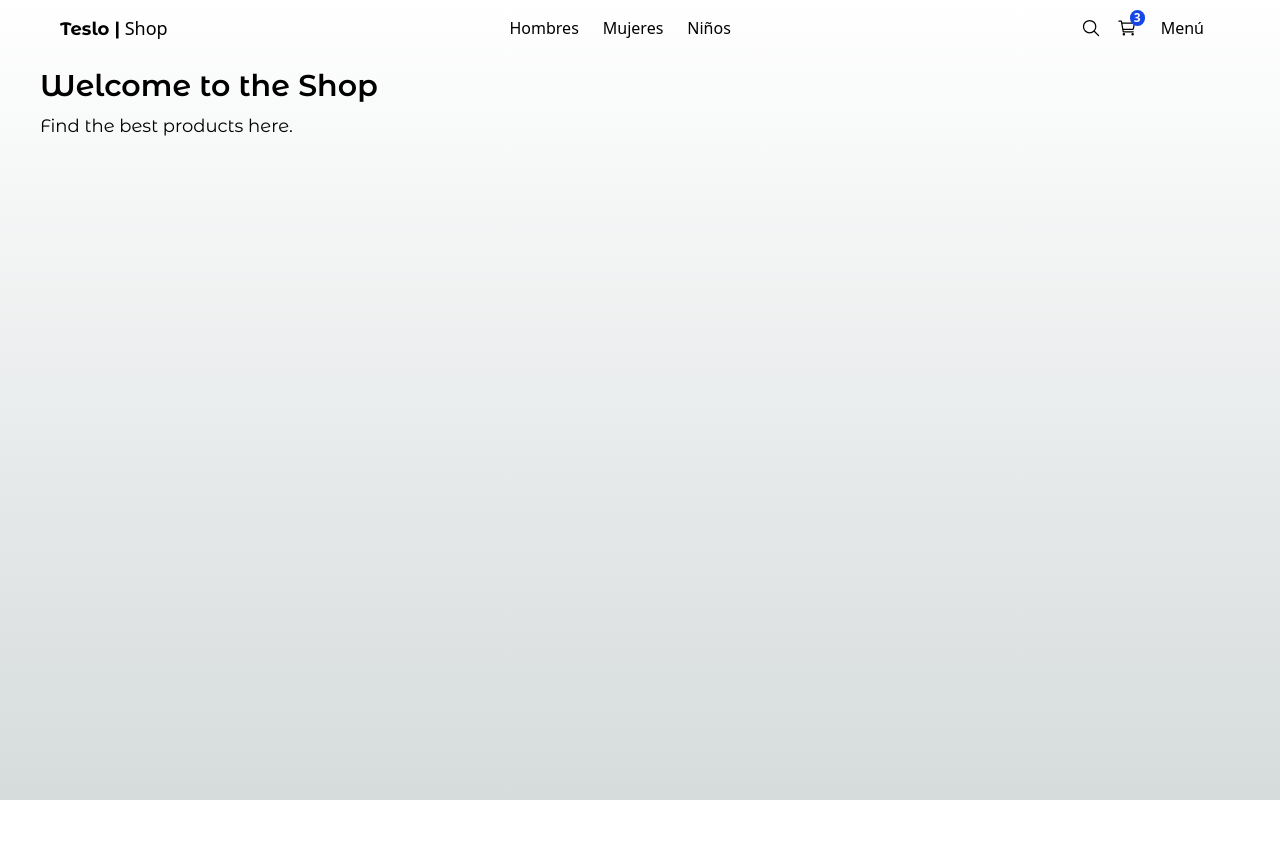
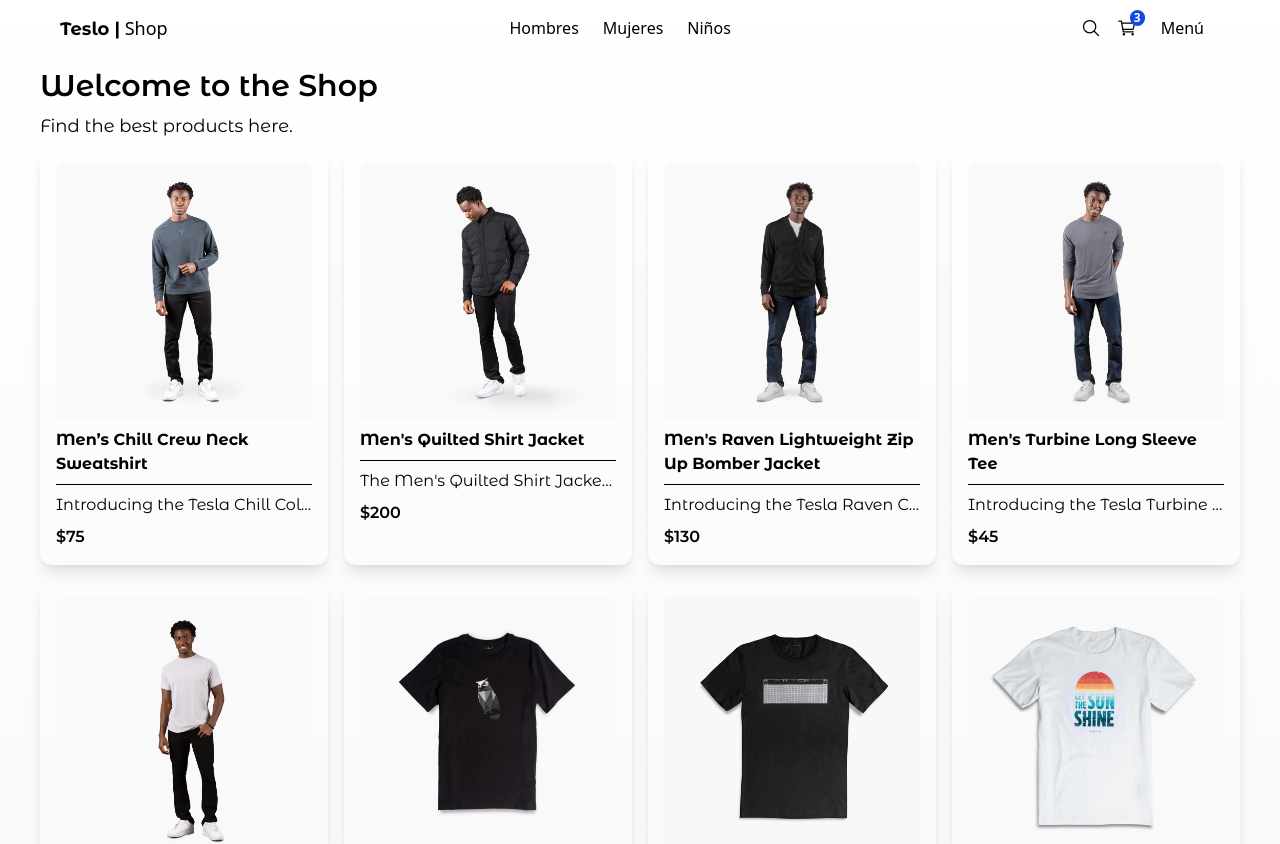
Before and after one commit to MisaelGG11/teslo-shop, a Next.js app: page / in a window 1280 px wide. Shown: the top 844 px of the page. Before the commit the page ends 800 px from the top, so only its background shows below. Built offline with nearby package versions, Linux system fonts and the light colour scheme.

Commit message:
feat: add product grid component

```diff
--- a/src/app/(shop)/page.tsx
+++ b/src/app/(shop)/page.tsx
@@ -1,12 +1,21 @@
-import { Title } from "@/components/ui/Title/Title";
+import { Title, ProductGrid } from "@/components";
 import { titleFont } from "@/config/fonts";
-import Image from "next/image";
+import { Product } from "@/interfaces";
+import { initialData } from "@/seed/seed";
+
+const products: Product[] = initialData.products;
 
 export default function Home() {
   return (
     <>
       <main className={`${titleFont.className} font-bold`}>
-        <Title title="Welcome to the Shop" subTitle="Find the best products here." className="mb-2"/>
+        <Title
+          title="Welcome to the Shop"
+          subTitle="Find the best products here."
+          className="mb-2"
+        />
+
+        <ProductGrid products={products} />
       </main>
     </>
   );
--- a/src/components/index.ts
+++ b/src/components/index.ts
@@ -1 +1,6 @@
+// UI
 export * from './ui/top-menu/TopMenu';
+export * from './ui/Title/Title';
+
+//Products
+export * from './products/product-grid/ProductGrid';
--- /dev/null
+++ b/src/components/products/product-grid/ProductGrid.tsx
@@ -0,0 +1,29 @@
+import { Product } from "@/interfaces";
+import Image from "next/image";
+
+interface Props {
+  products: Product[];
+}
+
+export const ProductGrid = ({ products }: Props) => {
+  return (
+    <div className="grid grid-cols-1 sm:grid-cols-2 md:grid-cols-3 lg:grid-cols-4 gap-2 md:gap-4">
+      {/* Product items will be rendered here */}
+      {products.map((product) => (
+        <div key={product.slug} className="p-4 rounded-xl shadow-lg">
+          <Image
+            src={'/products/' + product.images[0]}
+            alt={product.title}
+            width={200}
+            height={400}
+            className="w-full object-cover rounded-lg mb-2"
+          />
+          <h3 className="font-bold">{product.title}</h3>
+          <hr className="my-2" />
+          <p className="font-light truncate">{product.description}</p>
+          <p className="font-semibold mt-2">${product.price}</p>
+        </div>
+      ))}
+    </div>
+  );
+}
--- /dev/null
+++ b/src/interfaces/index.ts
@@ -0,0 +1 @@
+export * from "./product.interface";
--- /dev/null
+++ b/src/interfaces/product.interface.ts
@@ -0,0 +1,16 @@
+export interface Product {
+    // id: string;
+    description: string;
+    images: string[];
+    inStock: number;
+    price: number;
+    sizes: ValidSizes[];
+    slug: string;
+    tags: string[];
+    title: string;
+    type: ValidTypes;
+    gender: 'men'|'women'|'kid'|'unisex'
+}
+
+export type ValidSizes = 'XS'|'S'|'M'|'L'|'XL'|'XXL'|'XXXL';
+export type ValidTypes = 'shirts'|'pants'|'hoodies'|'hats';
```
